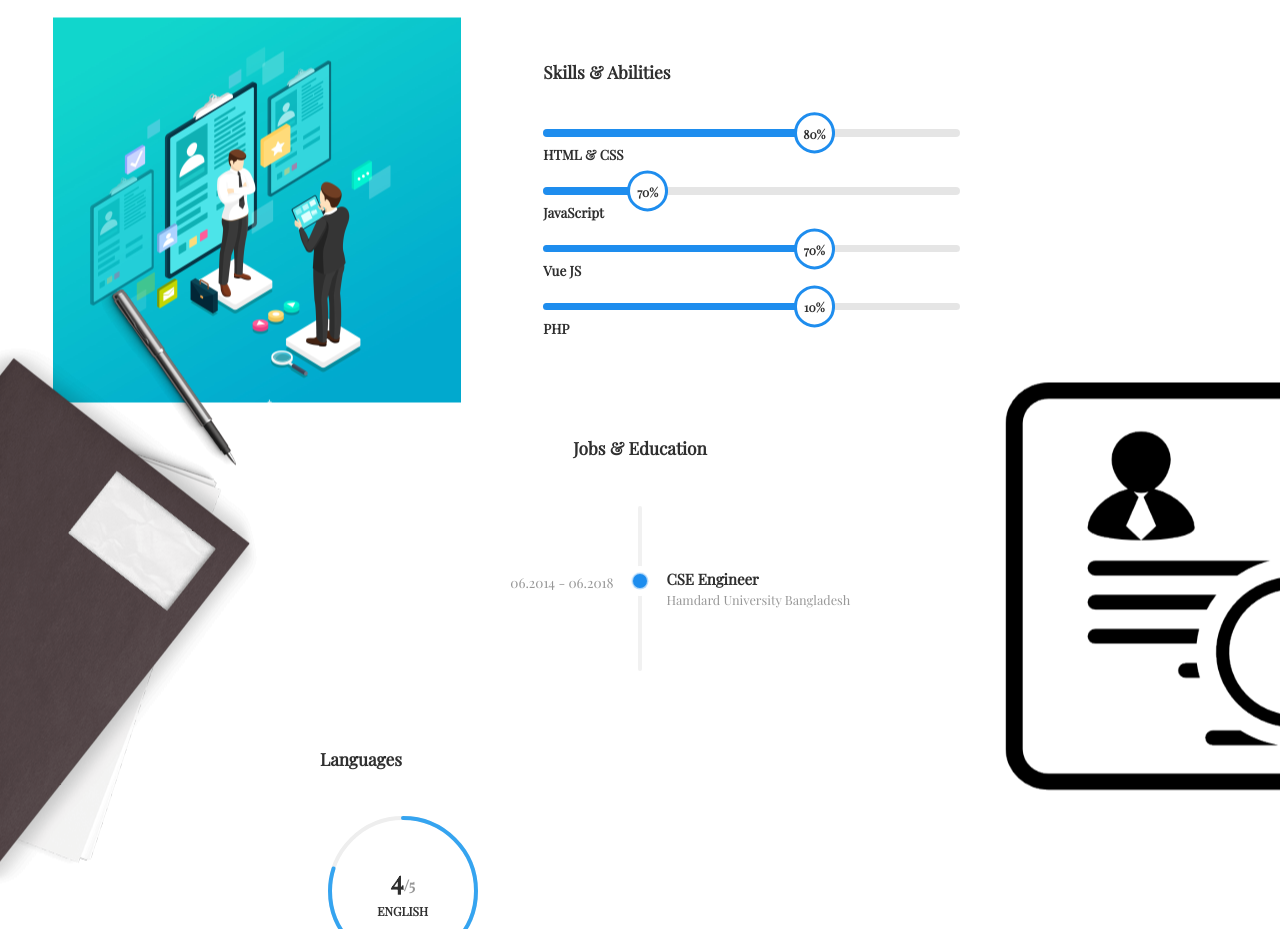
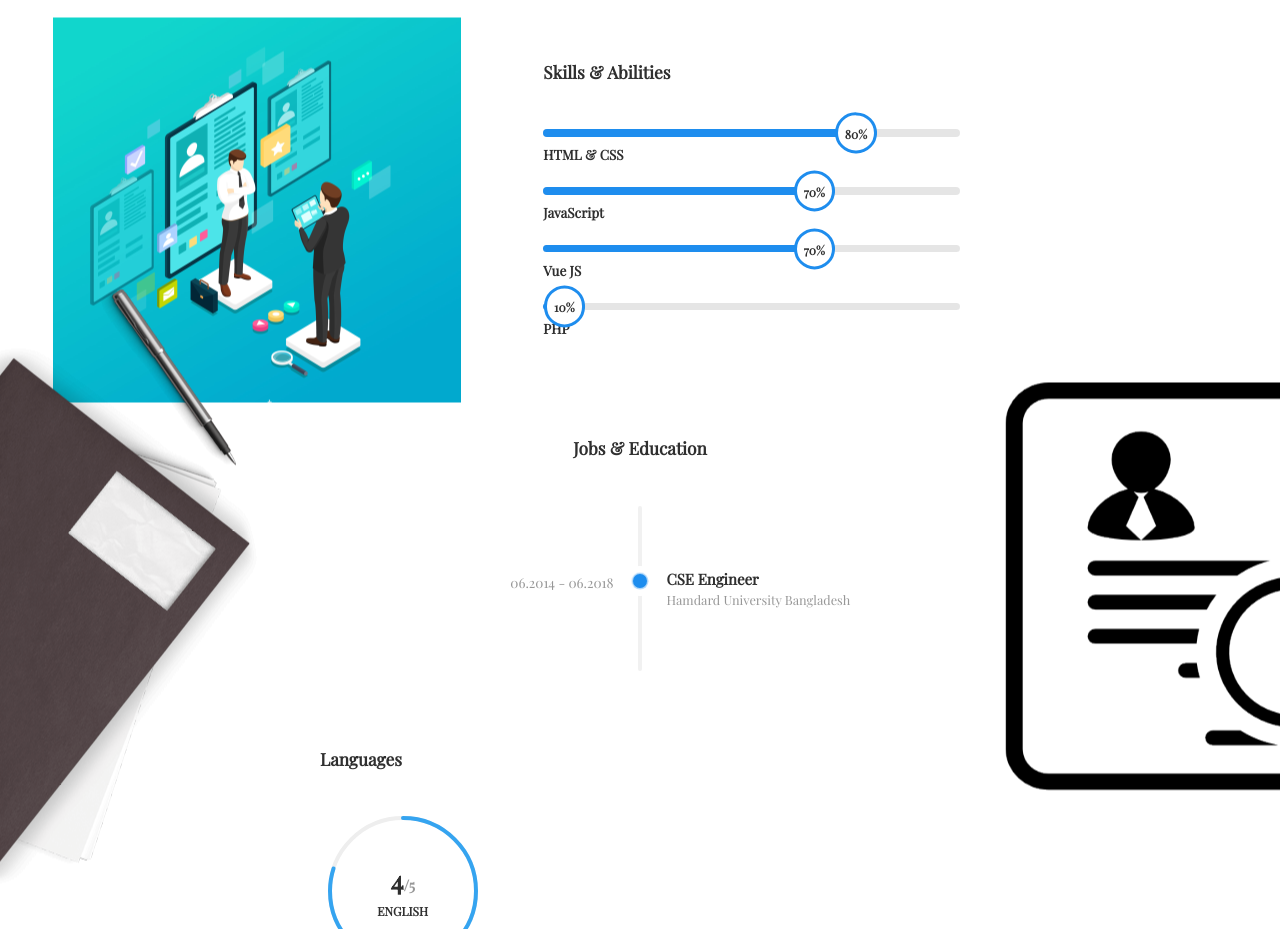
Before and after one commit to MusaHasan/MusaHasan.github.io, a plain HTML site: page index.html in a window 1280 px wide. Shown: the part 1440-2369 px from the top of the page. Drawn offline with nearby package versions, Linux system fonts and the light colour scheme; some packages are replaced by stand-ins of ours.

Commit message:
Update index.html

```diff
--- a/index.html
+++ b/index.html
@@ -159,14 +159,14 @@
                         <h5 class="mb-5">Skills &amp; Abilities</h5>
                         <!-- Progress Bar -->
                         <div class="progress">
-                            <div class="progress-bar" role="progressbar" style="width: 70%" aria-valuenow="95" aria-valuemin="0" aria-valuemax="100">
+                            <div class="progress-bar" role="progressbar" style="width: 80%" aria-valuenow="95" aria-valuemin="0" aria-valuemax="100">
                                 <span>80%</span>
                             </div>
                         </div>
                         <h6 class="mb-4">HTML &amp; CSS</h6>
                         <!-- Progress Bar -->
                         <div class="progress">
-                            <div class="progress-bar" role="progressbar" style="width: 30%" aria-valuenow="0" aria-valuemin="0" aria-valuemax="100">
+                            <div class="progress-bar" role="progressbar" style="width: 70%" aria-valuenow="0" aria-valuemin="0" aria-valuemax="100">
                                 <span>70%</span>
                             </div>
                         </div>
@@ -180,7 +180,7 @@
                         <h6 class="mb-4">Vue JS</h6>
                          <!-- Progress Bar -->
                         <div class="progress">
-                            <div class="progress-bar" role="progressbar" style="width: 70%" aria-valuenow="0" aria-valuemin="0" aria-valuemax="100">
+                            <div class="progress-bar" role="progressbar" style="width: 10%" aria-valuenow="0" aria-valuemin="0" aria-valuemax="100">
                                 <span>10%</span>
                             </div>
                         </div>
```
